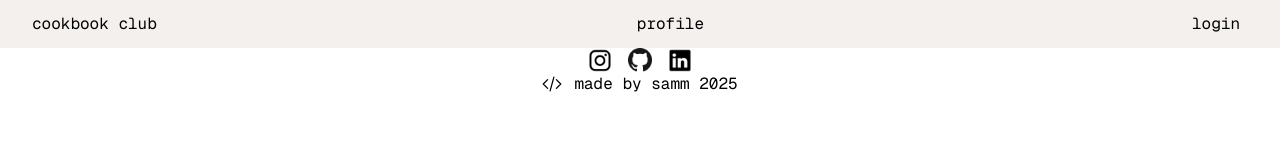
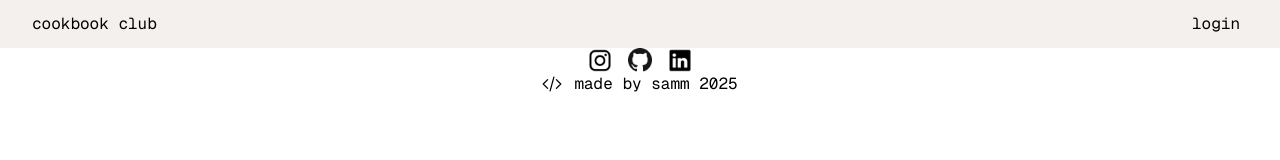
Before and after one commit to hellosamm/cookbook-club-app, a React (Vite) app in the folder frontend/: page / in a window 1280 px wide. Shown: the top 160 px of the page. Built offline with nearby package versions, Linux system fonts and the light colour scheme.

Commit message:
updated navbar UI to include a dropdown for users to access profile & logout buttons

```diff
--- a/frontend/package.json
+++ b/frontend/package.json
@@ -10,6 +10,7 @@
     "preview": "vite preview"
   },
   "dependencies": {
+    "@headlessui/react": "^2.2.0",
     "@vitejs/plugin-vue": "^5.2.1",
     "react": "^18.3.1",
     "react-cookie": "^7.2.2",
--- a/frontend/src/components/Navbar.jsx
+++ b/frontend/src/components/Navbar.jsx
@@ -2,16 +2,17 @@ import React, { useState, useEffect } from "react";
 import { Link, Outlet, useNavigate } from "react-router-dom";
 import { useCookies } from "react-cookie";
 import { logoutApi } from "../apis/authentication";
+import { Menu, MenuButton, MenuItem, MenuItems } from "@headlessui/react";
 
 const Navbar = () => {
   const [cookies, setCookies, removeCookie] = useCookies([]);
-  const [signinState, setSigninState] = useState(false);
+  const [loggedIn, setLoggedIn] = useState(false);
   const navigate = useNavigate();
 
   useEffect(() => {
     if (cookies.authToken) {
       // set state to logged in
-      setSigninState(true);
+      setLoggedIn(true);
       console.log("sign in state:", cookies.authToken);
     }
   }, [cookies.authToken]);
@@ -34,7 +35,7 @@ const Navbar = () => {
 
     if (result && !error) {
       removeCookie("authToken");
-      setSigninState(false);
+      setLoggedIn(false);
       navigate("/");
     }
   };
@@ -42,14 +43,35 @@ const Navbar = () => {
   return (
     <div className=" bg-ivory">
       <div className="mx-auto max-w-7xl px-2 sm:px-6 lg:px-8">
-        <div className="flex justify-between items-center py-3">
+        <div className="flex justify-between py-3">
           <Link to="/">cookbook club</Link>
-          <Link to="profile">profile</Link>
-          {signinState === true ? (
-            <div className="">
+
+          {loggedIn ? (
+            <Menu as="div" className="">
+              <MenuButton className="flex items-center rounded-sm py-1 px-2 ">
+                @username
+                <img
+                  src="/public/down-arrow.png"
+                  alt="Dropdown Icon"
+                  className="ml-2 w-6 h-6"
+                />
+              </MenuButton>
+              <MenuItems className="transition focus:outline-hidden data-closed:scale-95 data-closed:transform data-closed:opacity-0 data-enter:duration-100 data-enter:ease-out data-leave:duration-75 data-leave:ease-in">
+                <div>
+                  <MenuItem>
+                    <Link
+                      className="block  bg-ivory text-black rounded-sm py-1 px-2 hover:bg-black hover:text-white  "
+                      to="profile"
+                    >
+                      profile
+                    </Link>
+                  </MenuItem>
+                  <MenuItem>
                     <Link
                       to="/"
-                className="bg-ivory text-black rounded-sm py-1 px-2 hover:bg-black hover:text-white"
+                      className=" block  bg-ivory text-black rounded-sm py-1 px-2 hover:bg-black hover:text-white "
+                      role="menuitem"
+                      tabIndex={-1}
                       onClick={async (e) => {
                         e.preventDefault();
                         await handleLogout();
@@ -57,7 +79,10 @@ const Navbar = () => {
                     >
                       logout
                     </Link>
+                  </MenuItem>
                 </div>
+              </MenuItems>
+            </Menu>
           ) : (
             <div className="">
               <Link
```
Also changed, not shown: frontend/public/down-arrow.png (added), 1 other file (tests, documents, lock files or other folders). Lines whose indentation alone changed are shown as unchanged.
